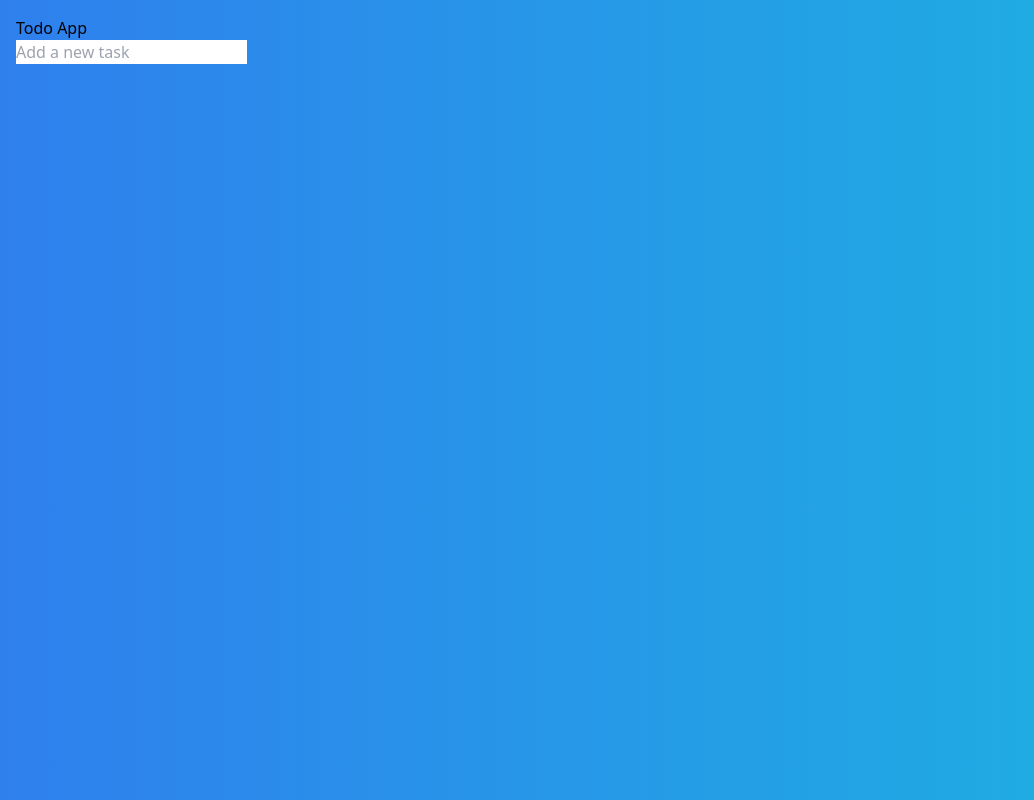
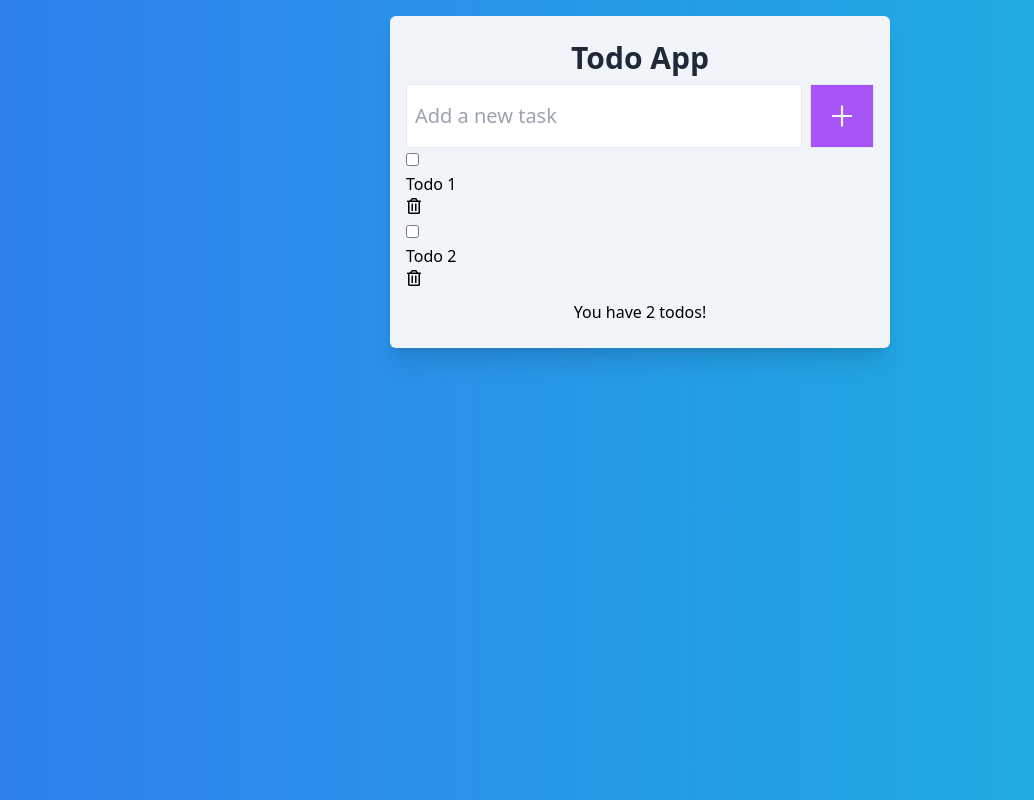
Before and after one commit to ozcaneren/todo-with-react-firebase, a React (Create React App) app: page / in a window 1280 px wide. Shown: the whole page, without its empty margins (0-1034 px from the left). Built offline with nearby package versions, Linux system fonts and the light colour scheme.

Commit message:
add todo component

```diff
--- a/src/App.js
+++ b/src/App.js
@@ -1,18 +1,35 @@
-import React from 'react';
+import React, { useState } from 'react';
+import { AiOutlinePlus } from 'react-icons/ai';
+import Todo from './Todo';
 
 const style = {
   bg: `h-screen w-screen p-4 bg-gradient-to-r from-[#2F80ED] to-[#1CB5E0]`,
+  container: `bg-slate-100 max-w-[500px] m-auto rounded-md shadow-xl p-4`,
+  heading: `text-3xl font-bold text-center text-gray-800 p-2`,
+  form: `flex justify-between`,
+  input: `border p-2 w-full text-xl`,
+  button: `border p-4 ml-2 bg-purple-500 text-slate-100`,
+  count: `text-center p-2`,
 }
 
 function App() {
+
+  const [todos, setTodos] = useState(['Todo 1', 'Todo 2']);
+
   return (
     <div className={style.bg}>
       <div className={style.container}>
         <h3 className={style.heading}>Todo App</h3>
         <form className={style.form}>
           <input className={style.input} type="text" placeholder="Add a new task" />
-          <button className={style.button}></button>
+          <button className={style.button}><AiOutlinePlus size={30}/></button>
         </form>
+        <ul>
+          {todos.map((todo, index) => (
+            <Todo key={index} todo={todo} />
+          ))}
+        </ul>
+        <p className={style.count}>You have 2 todos!</p>
       </div>
     </div>
   );
--- /dev/null
+++ b/src/Todo.jsx
@@ -0,0 +1,23 @@
+import React from 'react'
+import { FaRegTrashAlt } from 'react-icons/fa'
+
+
+const style = {
+
+}
+
+const Todo = ({todo}) => {
+  return (
+    <li className={style.li}>
+      <div className={style.row}>
+        <input type="checkbox"/>
+        <p className={style.text}>
+          {todo}
+        </p>
+      </div>
+      <button>{ <FaRegTrashAlt /> }</button>
+    </li>
+  )
+}
+
+export default Todo
```
